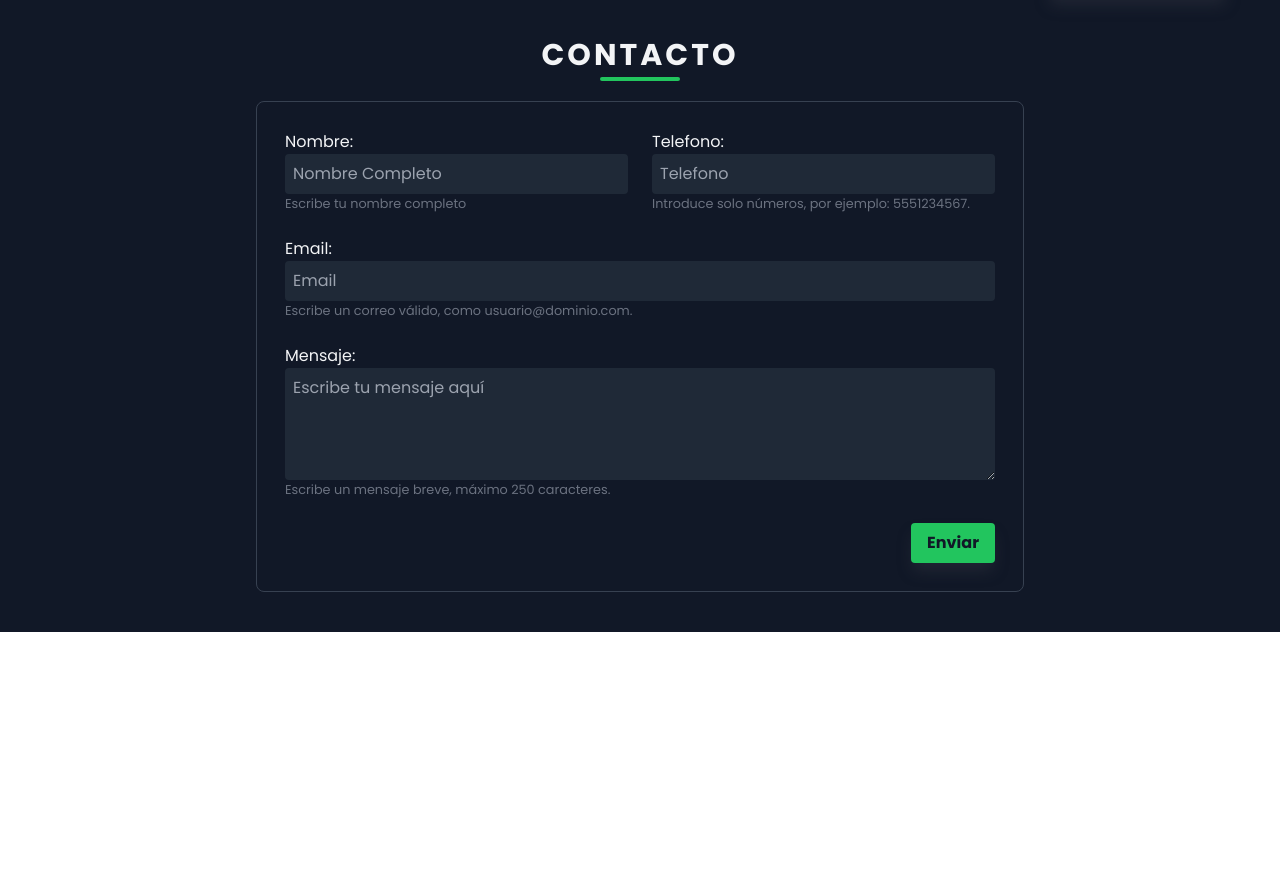
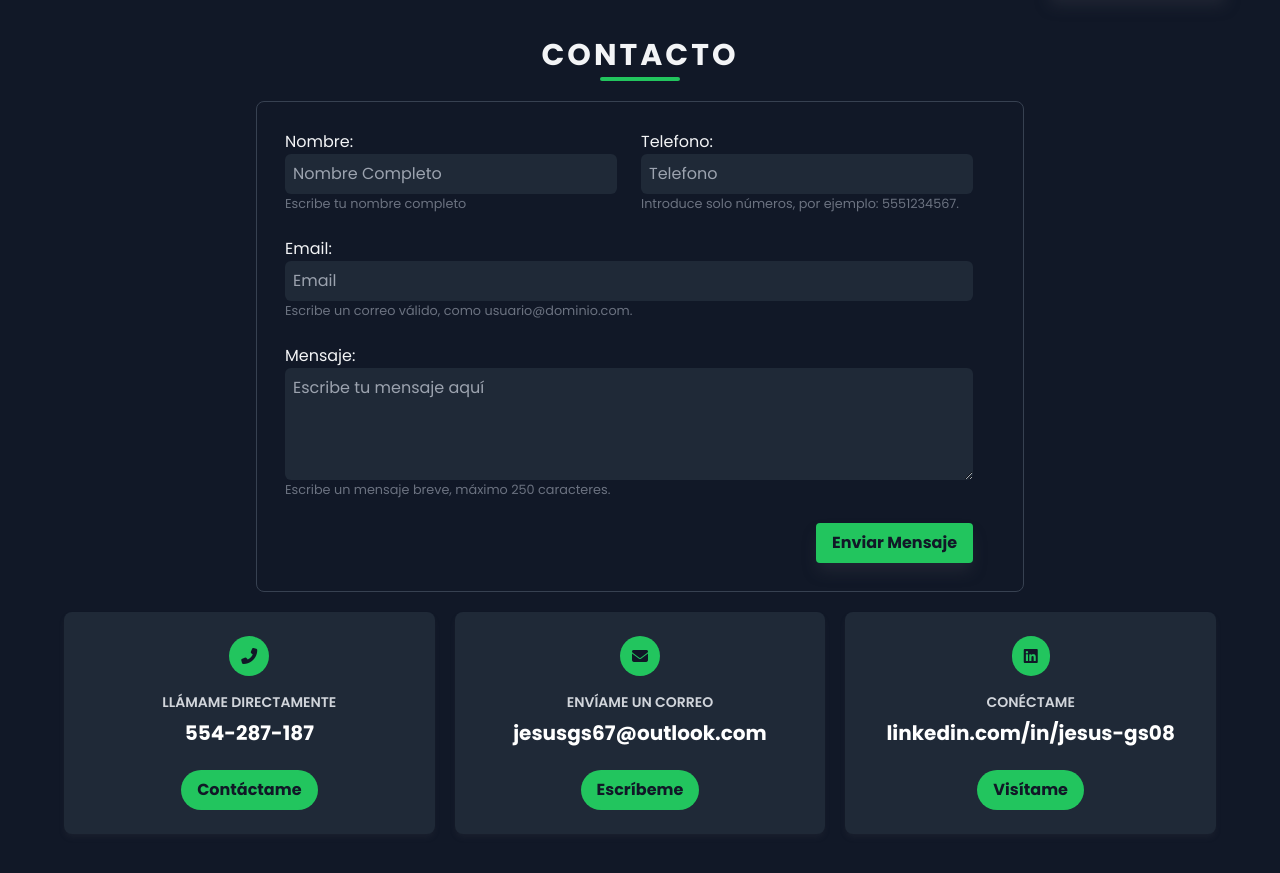
Before and after one commit to JesusG04/portafolio, a website: page docs/index.html in a window 1280 px wide. Shown: the part 2559-3432 px from the top of the page. Before the commit the page ends 3191 px from the top, so only its background shows below. Drawn offline with Linux system fonts and the light colour scheme.

Commit message:
Formas de contacto

```diff
--- a/docs/index.html
+++ b/docs/index.html
@@ -173,8 +173,8 @@
 
       <div
         class="bg-gray-800 border border-gray-700 rounded-lg hover:bg-gray-700 transition-all cursor-pointer ease-in-out mb-4 md:mb-0 h-full flex flex-col">
-        <img class="object-cover w-full rounded-t-lg hidden md:block"
-          src="src/proyectos/Tienda-muebles-recortada.png" alt="">
+        <img class="object-cover w-full rounded-t-lg hidden md:block" src="src/proyectos/Tienda-muebles-recortada.png"
+          alt="">
 
         <div class="flex flex-col justify-between p-4 leading-normal">
           <h5 class="mb-2 text-2xl  tracking-tight">Lading Page Tienda de Muebles</h5>
@@ -191,8 +191,8 @@
 
       <div
         class="bg-gray-800 border border-gray-700 rounded-lg hover:bg-gray-700 transition-all cursor-pointer ease-in-out mb-4 md:mb-0 h-full flex flex-col">
-        <img class="object-cover w-full rounded-t-lg hidden md:block"
-          src="src/proyectos/Tienda-muebles-recortada.png" alt="">
+        <img class="object-cover w-full rounded-t-lg hidden md:block" src="src/proyectos/Tienda-muebles-recortada.png"
+          alt="">
 
         <div class="flex flex-col justify-between p-4 leading-normal">
           <h5 class="mb-2 text-2xl  tracking-tight">UpTask</h5>
@@ -214,8 +214,8 @@
 
       <div
         class="bg-gray-800 border border-gray-700 rounded-lg hover:bg-gray-700 transition-all cursor-pointer ease-in-out mb-4 md:mb-0 h-full flex flex-col">
-        <img class="object-cover w-full rounded-t-lg hidden md:block"
-          src="src/proyectos/Tienda-muebles-recortada.png" alt="Proyecto Tienda de muebles">
+        <img class="object-cover w-full rounded-t-lg hidden md:block" src="src/proyectos/Tienda-muebles-recortada.png"
+          alt="Proyecto Tienda de muebles">
 
         <div class="flex flex-col justify-between p-4 leading-normal">
           <h5 class="mb-2 text-2xl  tracking-tight">App Salon</h5>
@@ -232,8 +232,8 @@
 
       <div
         class="bg-gray-800 border border-gray-700 rounded-lg hover:bg-gray-700 transition-all cursor-pointer ease-in-out mb-4 md:mb-0 h-full flex flex-col">
-        <img class="object-cover w-full rounded-t-lg hidden md:block"
-          src="src/proyectos/Tienda-muebles-recortada.png" alt="">
+        <img class="object-cover w-full rounded-t-lg hidden md:block" src="src/proyectos/Tienda-muebles-recortada.png"
+          alt="">
 
         <div class="flex flex-col justify-between p-4 leading-normal">
           <h5 class="mb-2 text-2xl  tracking-tight">Administrador de Inventario</h5>
@@ -250,8 +250,8 @@
 
       <div
         class="bg-gray-800 border border-gray-700 rounded-lg hover:bg-gray-700 transition-all cursor-pointer ease-in-out mb-4 md:mb-0 h-full flex flex-col">
-        <img class="object-cover w-full rounded-t-lg hidden md:block"
-          src="src/proyectos/Tienda-muebles-recortada.png" alt="">
+        <img class="object-cover w-full rounded-t-lg hidden md:block" src="src/proyectos/Tienda-muebles-recortada.png"
+          alt="">
 
         <div class="flex flex-col justify-between p-4 leading-normal">
           <h5 class="mb-2 text-2xl  tracking-tight">Lading Page Tienda de Muebles</h5>
@@ -268,8 +268,8 @@
 
       <div
         class="bg-gray-800 border border-gray-700 rounded-lg hover:bg-gray-700 transition-all cursor-pointer ease-in-out mb-4 md:mb-0 h-full flex flex-col">
-        <img class="object-cover w-full rounded-t-lg hidden md:block"
-          src="src/proyectos/Tienda-muebles-recortada.png" alt="">
+        <img class="object-cover w-full rounded-t-lg hidden md:block" src="src/proyectos/Tienda-muebles-recortada.png"
+          alt="">
 
         <div class="flex flex-col justify-between p-4 leading-normal">
           <h5 class="mb-2 text-2xl  tracking-tight">Lading Page Tienda de Muebles</h5>
@@ -303,45 +303,92 @@
       <div class="h-1 bg-green-500 w-20 mt-1 mx-auto rounded-lg"></div>
     </div>
 
-    <div class="mx-auto w-11/12 max-w-3xl">
 
-      <form class="border border-gray-700 rounded-lg p-4  md:grid grid-cols-2">
+    <div class="mx-auto w-11/12 max-w-3xl border border-gray-700 rounded-lg flex">
+
+      <form class=" p-4  md:grid grid-cols-2">
 
         <div class="flex flex-col justify-between leading-normal m-3">
           <label for="nombre">Nombre:</label>
-            <input type="text" id="nombre" class="bg-gray-800 p-2 rounded" placeholder="Nombre Completo">
-            <small class="text-gray-500">Escribe tu nombre completo</small>
+          <input type="text" id="nombre" class="bg-gray-800 p-2 rounded-md" placeholder="Nombre Completo">
+          <small class="text-gray-500">Escribe tu nombre completo</small>
         </div>
 
         <div class="flex flex-col justify-between leading-normal m-3">
           <label for="telefono">Telefono:</label>
-            <input type="tel" id="telefono" class="bg-gray-800 p-2 rounded" placeholder="Telefono">
-            <small class="text-gray-500">Introduce solo números, por ejemplo: 5551234567.</small>
+          <input type="tel" id="telefono" class="bg-gray-800 p-2 rounded-md" placeholder="Telefono">
+          <small class="text-gray-500">Introduce solo números, por ejemplo: 5551234567.</small>
         </div>
 
         <div class="flex flex-col justify-between leading-normal m-3 col-start-1 col-end-3">
           <label for="Email">Email:</label>
-            <input type="email" id="telefono" class="bg-gray-800 p-2 rounded" placeholder="Email">
-            <small class="text-gray-500">Escribe un correo válido, como usuario@dominio.com.</small>
+          <input type="email" id="telefono" class="bg-gray-800 p-2 rounded-md" placeholder="Email">
+          <small class="text-gray-500">Escribe un correo válido, como usuario@dominio.com.</small>
         </div>
 
         <div class="flex flex-col justify-between leading-normal m-3 col-start-1 col-end-3">
           <label for="mensaje">Mensaje:</label>
-          <textarea id="mensaje" class="bg-gray-800 p-2 rounded" rows="4" placeholder="Escribe tu mensaje aquí"></textarea>
+          <textarea id="mensaje" class="bg-gray-800 p-2 rounded-md" rows="4"
+            placeholder="Escribe tu mensaje aquí"></textarea>
           <small class="text-gray-500">Escribe un mensaje breve, máximo 250 caracteres.</small>
         </div>
 
         <div class="m-3 md:flex justify-end col-start-1 col-end-3">
-          <button type="submit" class="bg-green-500 hover:bg-green-600 text-gray-900 font-bold py-2 px-4 rounded shadow-lg transition-all w-full md:w-auto">
-            Enviar
+          <button type="submit"
+            class="bg-green-500 hover:bg-green-600 text-gray-900 font-bold py-2 px-4 rounded shadow-lg transition-all w-full md:w-auto">
+            Enviar Mensaje
           </button>
         </div>
 
       </form>
 
-    </div>
+    </div> <!-- Fin del formulario -->
+
+
+    <div class="mx-auto w-11/12 max-w-6xl md:grid grid-cols-3 gap-5 mt-5">
+      <!-- Widget Teléfono -->
+      <div class="p-6 rounded-lg shadow-md text-center bg-gray-800">
+        <div class="flex items-center justify-center mb-4">
+          <i class="fas fa-phone-alt bg-green-500 text-gray-900 p-3 rounded-full"></i>
+        </div>
+        <p class="text-sm uppercase font-semibold text-gray-300">Llámame directamente</p>
+        <p class="text-xl font-bold my-2 text-white">554-287-187</p>
+        <button class="mt-4 bg-green-500 hover:bg-green-700 text-gray-900 font-bold py-2 px-4 rounded-full">
+          Contáctame
+        </button>
+      </div>
+
+      <!-- Widget Correo -->
+      <div class="p-6 rounded-lg shadow-md text-center bg-gray-800">
+        <div class="flex items-center justify-center mb-4">
+          <i class="fas fa-envelope bg-green-500 text-gray-900 p-3 rounded-full"></i>
+        </div>
+        <p class="text-sm uppercase font-semibold text-gray-300">Envíame un correo</p>
+        <p class="text-xl font-bold my-2 text-white">jesusgs67@outlook.com</p>
+        <button class="mt-4 bg-green-500 hover:bg-green-700 text-gray-900 font-bold py-2 px-4 rounded-full">
+          Escríbeme
+        </button>
+      </div>
+
+      <!-- Widget LinkedIn -->
+      <div class="p-6 rounded-lg shadow-md text-center bg-gray-800">
+        <div class="flex items-center justify-center mb-4">
+          <i class="fab fa-linkedin bg-green-500 text-gray-900 p-3 rounded-full"></i>
+        </div>
+        <p class="text-sm uppercase font-semibold text-gray-300">Conéctame</p>
+        <p class="text-xl font-bold my-2 text-white">linkedin.com/in/jesus-gs08</p>
+        <button class="mt-4 bg-green-500 hover:bg-green-700 text-gray-900 font-bold py-2 px-4 rounded-full">
+          Visítame
+        </button>
+      </div>
+
+    </div> <!-- Fin formas de contacto -->
+
+
 
   </section>
+
+  <footer></footer>
 
 </body>
 
```
Also changed, not shown: docs/css/styles.css.
